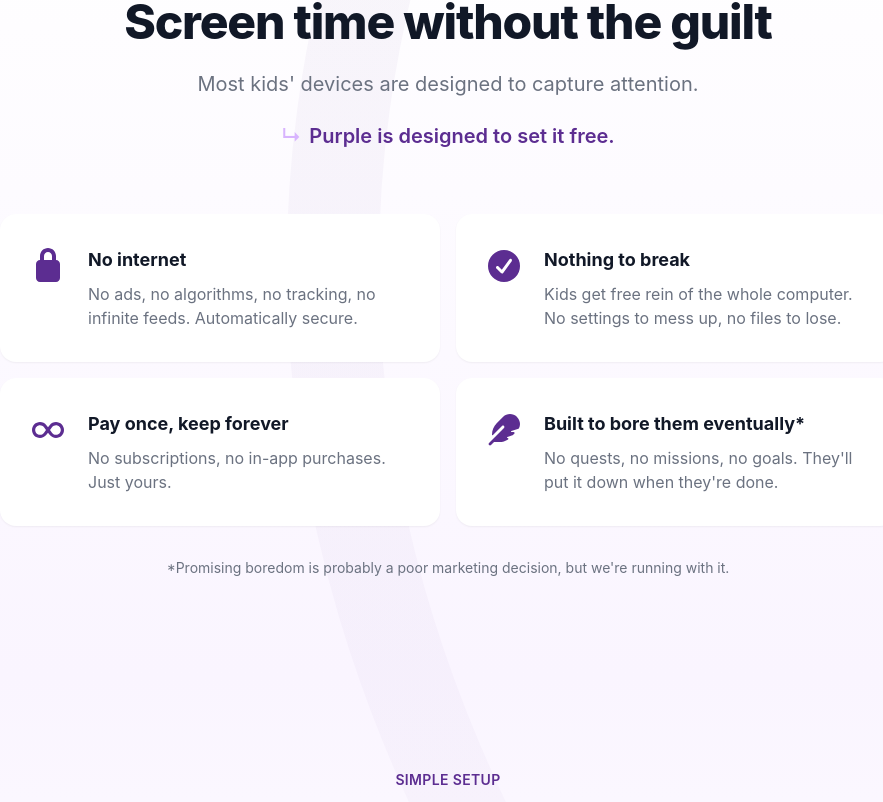
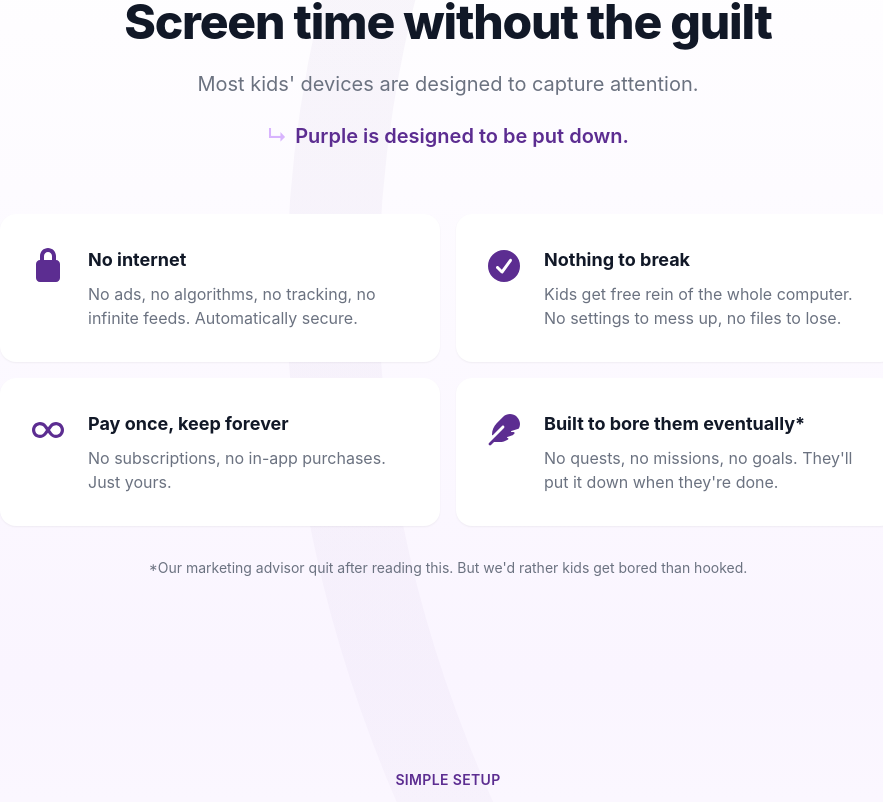
Before and after one commit to purplecomputerorg/landing, a Next.js app: page / in a window 1280 px wide. Shown: the part 2178-2980 px from the top of the page, without its empty margins (192-1075 px from the left). Built offline with nearby package versions, Linux system fonts and the light colour scheme.

Commit message:
A few copy and FAQ updates, minor

```diff
--- a/src/components/FAQ.tsx
+++ b/src/components/FAQ.tsx
@@ -17,6 +17,11 @@
     question: 'Can it run on my laptop?',
     answer:
       "Purple Computer runs on most laptops. We're rolling out support in waves, starting with Intel Macs from 2013-2018 in April 2026. Use the \"Check my laptop\" button to see where your model sits in the rollout and get notified when it's ready.",
+  },
+  {
+    question: 'Why old laptops?',
+    answer:
+      "You probably have one in a drawer already. They're free, sturdy enough for kids, and if something happens to it, no big deal. A real keyboard is great for learning to read and write, and one less device in a landfill.",
   },
   {
     question: 'Can I undo it and restore the laptop?',
--- a/src/components/ProblemSolution.tsx
+++ b/src/components/ProblemSolution.tsx
@@ -16,7 +16,7 @@
         </p>
         <p className="text-lg sm:text-xl text-purple-primary font-semibold mb-16 text-center -mt-10">
           <span className="text-purple-300 mr-2">↳</span>
-          Purple is designed to set it free.
+          Purple is designed to be put down.
         </p>
 
         <div className="grid sm:grid-cols-2 gap-4">
@@ -61,7 +61,7 @@
           </div>
         </div>
         <p className="text-center text-gray-500 text-sm mt-8">
-          *Promising boredom is probably a poor marketing decision, but we're running with it.
+          *Our marketing advisor quit after reading this. But we'd rather kids get bored than hooked.
         </p>
     </div>
   );
```
